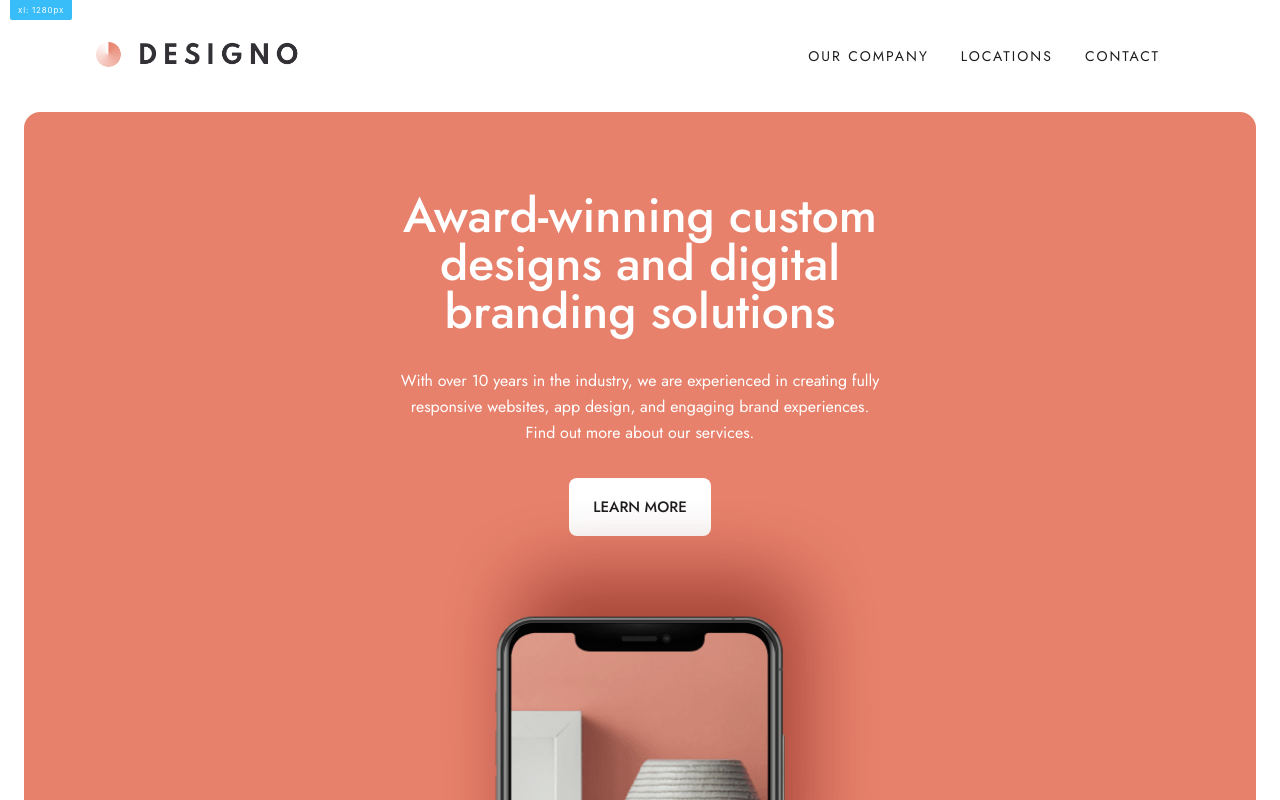
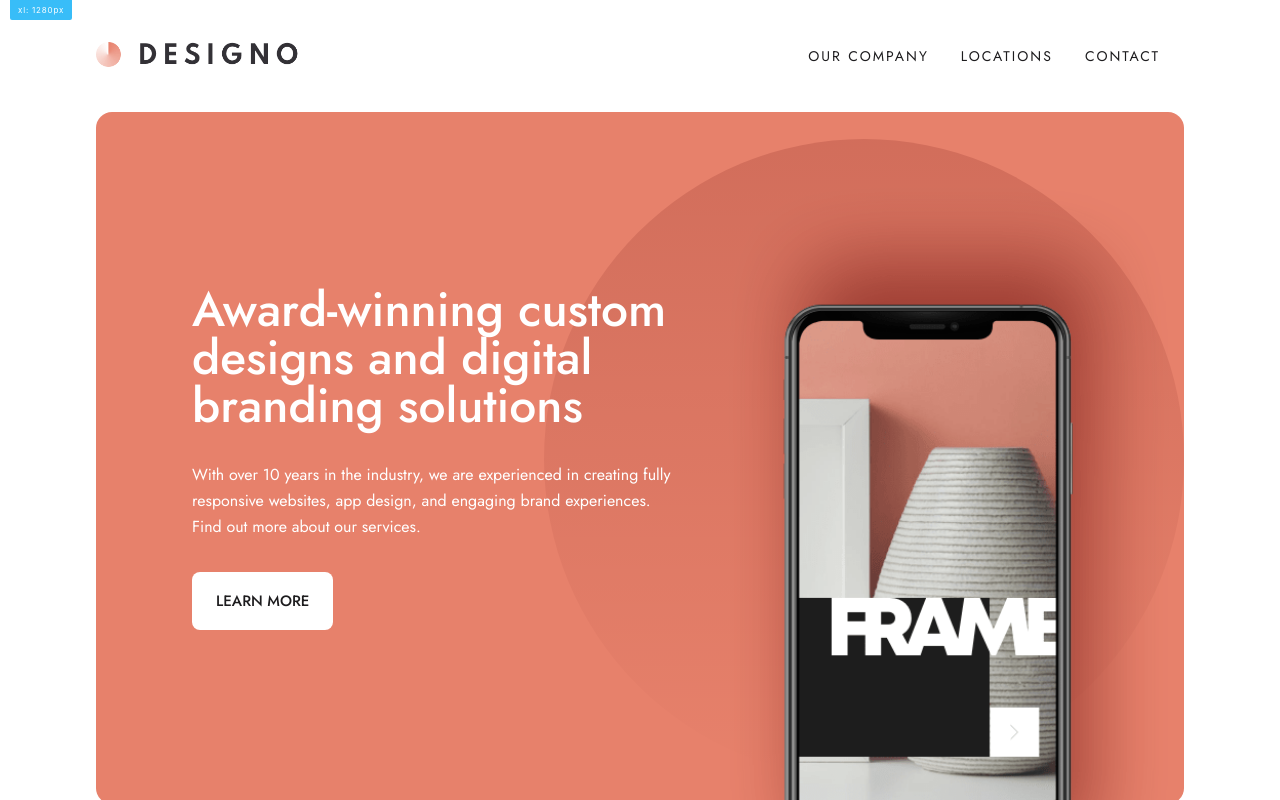
Before and after one commit to Euuphi/designo, a React (Vite) app: page / in a window 1280 px wide. Shown: the top 800 px of the page. Built offline with nearby package versions, Linux system fonts and the light colour scheme.

Commit message:
Add background image to home hero

```diff
--- a/src/pages/Home.tsx
+++ b/src/pages/Home.tsx
@@ -1,14 +1,21 @@
 import useMediaQuery, { screens } from "@/hooks/userMediaQuery";
+// Assets
 import heroImage from "@/assets/home/desktop/image-hero-phone.png";
+// Components
 import Button from "@/components/Button";
 
 const Home = () => {
     const sm = useMediaQuery(screens.sm);
 
     return (
-        <div className="mb-96 sm:container">
-            <main className="flex flex-col items-center overflow-hidden bg-peach px-6 pt-20 text-white sm:rounded-2xl">
-                <div className="flex max-w-[21rem] flex-col items-center gap-6 text-center md:max-w-[30rem] md:gap-8">
+        <div className={`${sm ? "container " : null}mx-auto mb-96`}>
+            <main
+                className={
+                    "flex flex-col items-center overflow-hidden px-6 pt-20 text-white sm:rounded-2xl lg:flex-row lg:justify-between lg:py-28 lg:px-12 xl:px-24 " +
+                    "bg-peach bg-hero bg-left bg-no-repeat sm:bg-[center_right_-235px] lg:bg-right"
+                }
+            >
+                <div className="flex max-w-[21rem] flex-col items-center gap-6 text-center md:max-w-[30rem] md:gap-8 lg:items-start lg:text-left">
                     <h1 className="heading-1">
                         Award-winning custom designs and digital branding
                         solutions
--- a/tailwind.config.cjs
+++ b/tailwind.config.cjs
@@ -15,6 +15,7 @@ module.exports = {
                 },
             },
             backgroundImage: {
+                hero: "url('src/assets/home/desktop/bg-pattern-hero-home.svg')",
                 cta: "url('/src/assets/shared/desktop/bg-pattern-call-to-action.svg')",
             },
         },
```
